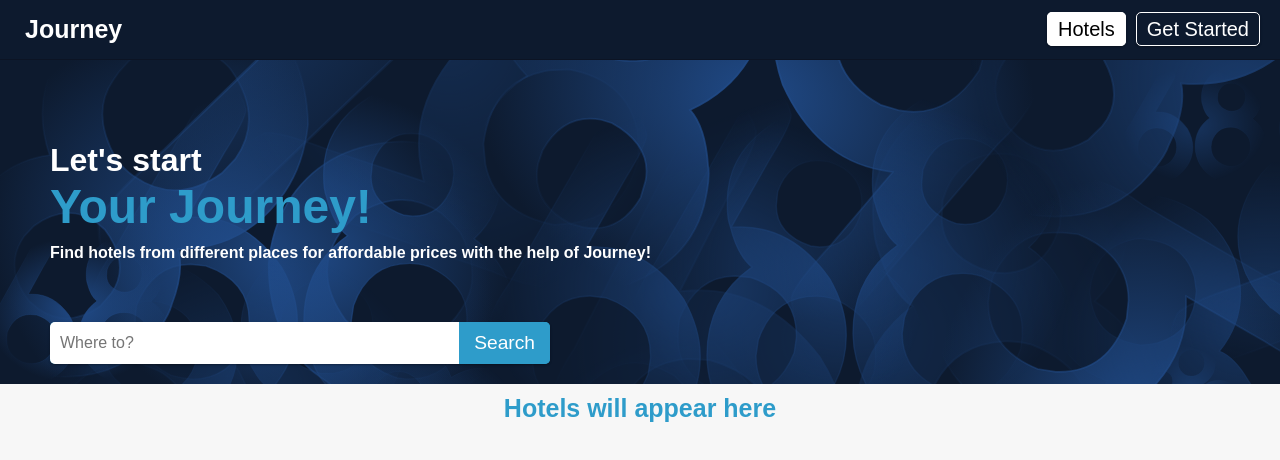
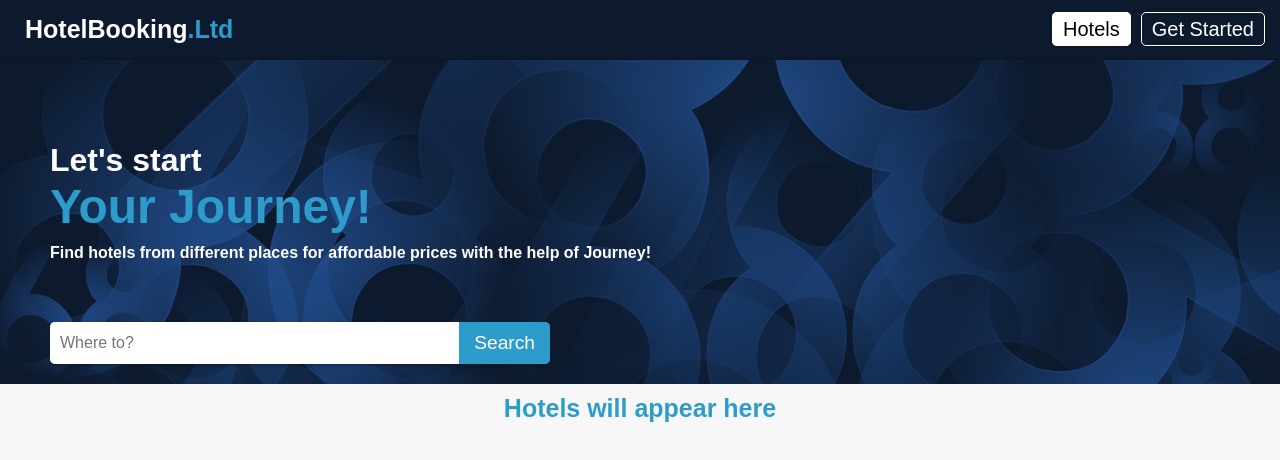
Before and after one commit to heronet/journeyui, an Angular app: page /hotels in a window 1280 px wide. Shown: the top 460 px of the page. Built offline with nearby package versions, Linux system fonts and the light colour scheme; a web font is replaced by a local one.

Commit message:
changed branding

```diff
--- a/src/app/header/header.component.html
+++ b/src/app/header/header.component.html
@@ -1,6 +1,6 @@
 <div class="container">
   <div class="brand-container">
-    <a [routerLink]="['/']" class="brand">Journey</a>
+    <a [routerLink]="['/']" class="brand"> HotelBooking<span>.Ltd</span> </a>
   </div>
   <span style="flex: 1 1 auto"></span>
   <div class="link-container">
--- a/src/app/header/header.component.scss
+++ b/src/app/header/header.component.scss
@@ -11,17 +11,20 @@
 .brand {
   font-size: 25px;
   padding: 10px;
-  margin: 5px 15px;
+  margin: 5px 5px 5px 15px;
   font-weight: 600;
   color: white;
   cursor: pointer;
   text-decoration: none;
 }
+.brand > span {
+  color: var(--blue);
+}
 .brand-container,
 .link-container {
   display: flex;
   align-items: center;
-  margin-right: 10px;
+  margin-right: 5px;
 }
 
 .link-container a {
--- a/src/index.html
+++ b/src/index.html
@@ -2,7 +2,7 @@
 <html lang="en">
   <head>
     <meta charset="utf-8" />
-    <title>Journeyui</title>
+    <title>HotelBooking</title>
     <base href="/" />
     <meta name="viewport" content="width=device-width, initial-scale=1" />
     <link rel="icon" type="image/x-icon" href="favicon.ico" />
```
